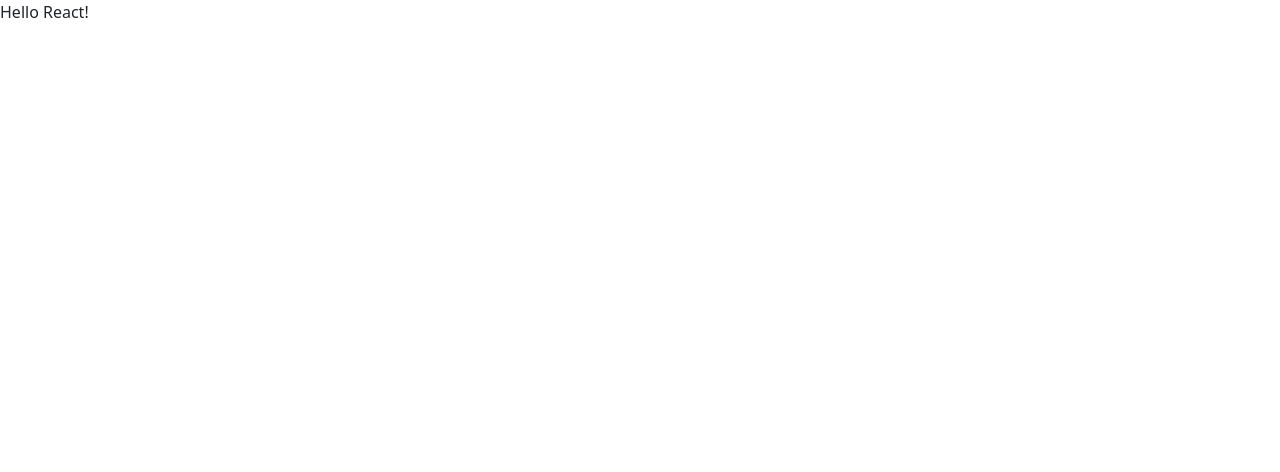
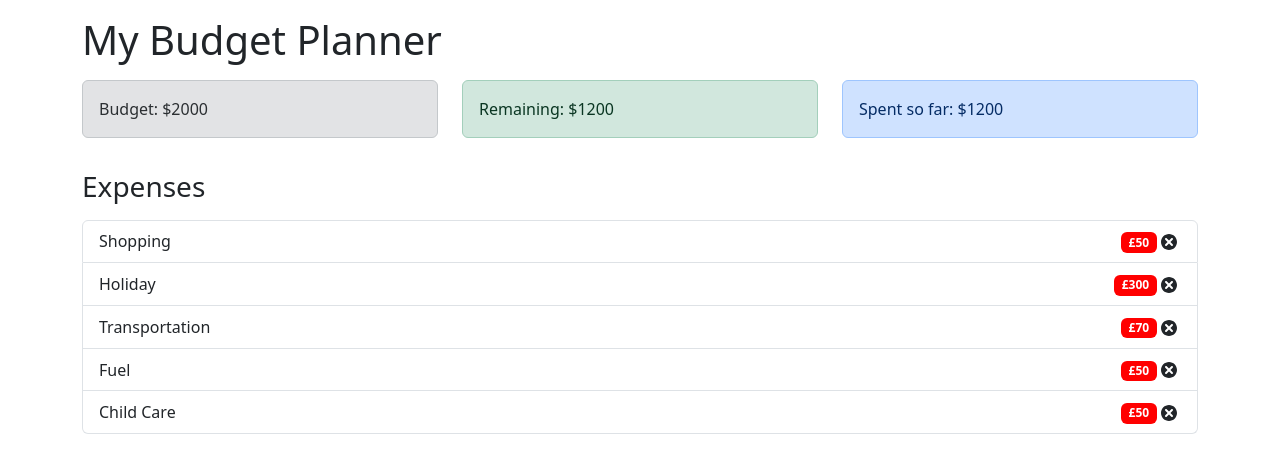
Before and after one commit to mdrakiburrahman/react-playground, a React (Create React App) app in the folder budget-tracker/: page / in a window 1280 px wide. Shown: the top 472 px of the page. Built offline with nearby package versions, Linux system fonts and the light colour scheme.

Commit message:
Checkpoint: Simple skeleton

```diff
--- a/budget-tracker/package.json
+++ b/budget-tracker/package.json
@@ -7,9 +7,9 @@
     "@testing-library/react": "^13.4.0",
     "@testing-library/user-event": "^13.5.0",
     "bootstrap": "^5.3.2",
-    "icons": "^1.0.0",
     "react": "^18.2.0",
     "react-dom": "^18.2.0",
+    "react-icons": "^5.0.1",
     "react-scripts": "5.0.1",
     "uuid": "^9.0.1",
     "web-vitals": "^2.1.4"
--- a/budget-tracker/src/App.js
+++ b/budget-tracker/src/App.js
@@ -1,8 +1,33 @@
 import React from 'react';
 import 'bootstrap/dist/css/bootstrap.min.css';
+import Budget from './components/Budget';
+import Remaining from './components/Remaining';
+import ExpenseTotals from './components/ExpenseTotals';
+import ExpenseList from './components/ExpenseList'
 
 const App = () => {
-  return <p>Hello React!</p>
+  return (
+    <div className='container'>
+      <h1 className='mt-3'>My Budget Planner</h1>
+      <div className='row mt-3'>
+        <div className='col-sm'>
+          <Budget />
+        </div>
+        <div className='col-sm'>
+          <Remaining />
+        </div>
+        <div className='col-sm'>
+          <ExpenseTotals />
+        </div>
+      </div>
+      <h3 className='mt-3'>Expenses</h3>
+      <div className='row mt-3'>
+        <div className='col-sm'>
+          <ExpenseList />
+          </div>
+      </div>
+    </div>
+  );
 };
 
 export default App;
--- /dev/null
+++ b/budget-tracker/src/components/Budget.js
@@ -0,0 +1,11 @@
+import React from 'react';
+
+const Budget = () => {
+    return (
+        <div className='alert alert-secondary'>
+            <span>Budget: $2000</span>
+        </div>
+    );
+};
+
+export default Budget;
--- /dev/null
+++ b/budget-tracker/src/components/ExpenseItem.js
@@ -0,0 +1,18 @@
+import React from 'react';
+import { TiDelete } from 'react-icons/ti';
+
+const ExpenseItem = (props) => {
+    return (
+        <li className='list-group-item d-flex justify-content-between align-items-center'>
+            {props.name}
+            <div>
+                <span className='badge badge-primary badge-pill mr-3' style={{ backgroundColor: 'red' }}>
+                    £{props.cost}
+                </span>
+                <TiDelete size='1.5em'></TiDelete>
+            </div>
+        </li>
+    );
+};
+
+export default ExpenseItem;
--- /dev/null
+++ b/budget-tracker/src/components/ExpenseList.js
@@ -0,0 +1,26 @@
+import React from 'react';
+import ExpenseItem from './ExpenseItem';
+
+const ExpenseList = () => {
+    const expenses = [
+        { id: 12344433, name: "Shopping", cost: 50 },
+        { id: 12344433, name: "Holiday", cost: 300 },
+        { id: 12344433, name: "Transportation", cost: 70 },
+        { id: 12344433, name: "Fuel", cost: 50 },
+        { id: 12344433, name: "Child Care", cost: 50 },
+    ]
+
+    return (
+        <ul className='list-group'>
+            {expenses.map((expense) => (
+                <ExpenseItem
+                    id={expense.id}
+                    name={expense.name}
+                    cost={expense.cost} />
+            ))
+            }
+        </ul>
+    )
+}
+
+export default ExpenseList;
--- /dev/null
+++ b/budget-tracker/src/components/ExpenseTotals.js
@@ -0,0 +1,11 @@
+import React from 'react';
+
+const ExpenseTotals = () => {
+    return (
+        <div className="alert alert-primary">
+            <span>Spent so far: $1200</span>
+        </div>
+    )
+;}
+
+export default ExpenseTotals;
--- /dev/null
+++ b/budget-tracker/src/components/Remaining.js
@@ -0,0 +1,11 @@
+import React from 'react';
+
+const Remaining = () => {
+    return (
+        <div className='alert alert-success'>
+            <span>Remaining: $1200</span>
+        </div>
+    );
+};
+
+export default Remaining;
```
Also changed, not shown: 2 other files (tests, documents, lock files or other folders).
